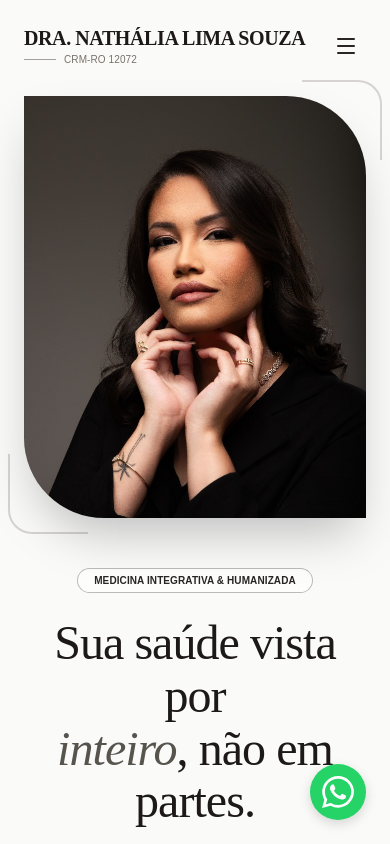
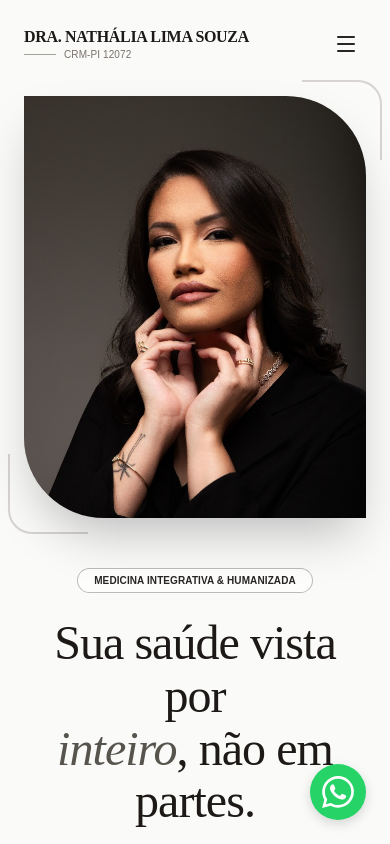
Before and after one commit to ErosBarbosa/dranathalialimasouza, a React (Vite) app: page / in a window 390 px wide. Shown: the top 844 px of the page. Built offline with nearby package versions, Linux system fonts and the light colour scheme.

Commit message:
Fix: telefone, CRM-PI, Instagram, Doctoralia, navbar mobile

```diff
--- a/src/App.jsx
+++ b/src/App.jsx
@@ -71,7 +71,7 @@ const App = () => {
 
   const handleContactSubmit = () => {
     const { name, phone, email, message } = contactForm;
-    const waPhone = "55699993807039";
+    const waPhone = "5569993807039";
 
     let text = `Olá! Vim pelo site. \n`;
     if (name) text += `*Nome*: ${name}\n`;
@@ -85,7 +85,7 @@ const App = () => {
 
   const handleWhatsAppRedirect = () => {
     const { name, date, time, phone, type, notes } = scheduleData; // added new fields
-    const waPhone = "55699993807039";
+    const waPhone = "5569993807039";
     let message = `Olá Dra. Nathália!`;
 
     if (name) message += ` Meu nome é *${name}*.`;
@@ -144,7 +144,7 @@ const App = () => {
 
       {/* WhatsApp Float Button - Standard Brand Style */}
       <a
-        href="https://wa.me/55699993807039"
+        href="https://wa.me/5569993807039"
         target="_blank"
         rel="noopener noreferrer"
         className="fixed bottom-6 right-6 z-50 bg-[#25D366] hover:bg-[#20ba5a] text-white p-3 rounded-full shadow-[0_4px_12px_rgba(0,0,0,0.15)] hover:shadow-[0_6px_16px_rgba(0,0,0,0.2)] transition-all duration-300 hover:-translate-y-1 flex items-center justify-center gap-2 group"
@@ -162,13 +162,13 @@ const App = () => {
       >
         <div className="container mx-auto px-6 md:px-12 flex justify-between items-center">
           <div className="flex flex-col cursor-pointer group" onClick={() => window.scrollTo({ top: 0, behavior: 'smooth' })}>
-            <span className="text-xl md:text-2xl font-serif-display tracking-widest font-semibold text-stone-900 group-hover:text-stone-600 transition-colors">
+            <span className="text-base md:text-2xl font-serif-display tracking-widest font-semibold text-stone-900 group-hover:text-stone-600 transition-colors leading-tight">
               DRA. NATHÁLIA LIMA SOUZA
             </span>
             <div className="flex items-center gap-2">
               <span className="h-px w-8 bg-stone-400"></span>
               <span className="text-[10px] uppercase tracking-[0.2em] text-stone-500 font-body font-medium">
-                CRM-RO 12072
+                CRM-PI 12072
               </span>
             </div>
           </div>
@@ -692,7 +692,7 @@ const App = () => {
                       <div className="bg-stone-800/80 backdrop-blur-sm p-3 rounded-full"><Phone size={20} className="text-stone-300" /></div>
                       <div>
                         <p className="text-xs uppercase text-stone-400 tracking-wider mb-1">Telefone / WhatsApp</p>
-                        <p className="text-lg font-medium">+55 (69) 99999-9999</p>
+                        <p className="text-lg font-medium">+55 (69) 99380-7039</p>
                       </div>
                     </div>
                     <div className="flex items-start gap-4">
@@ -714,7 +714,10 @@ const App = () => {
                 </div>
 
                 <div className="mt-12 flex gap-4">
-                  <a href="#" className="p-2 bg-stone-800/80 backdrop-blur-sm hover:bg-white hover:text-stone-900 transition-all rounded-full"><Instagram size={20} /></a>
+                  <a href="https://instagram.com/nathalima1" target="_blank" rel="noopener noreferrer" className="p-2 bg-stone-800/80 backdrop-blur-sm hover:bg-white hover:text-stone-900 transition-all rounded-full"><Instagram size={20} /></a>
+                  <a href="https://www.doctoralia.com.br" target="_blank" rel="noopener noreferrer" className="p-2 bg-stone-800/80 backdrop-blur-sm hover:bg-white hover:text-stone-900 transition-all rounded-full">
+                    <svg viewBox="0 0 24 24" className="w-5 h-5 fill-current" xmlns="http://www.w3.org/2000/svg"><path d="M12 0C5.373 0 0 5.373 0 12s5.373 12 12 12 12-5.373 12-12S18.627 0 12 0zm5.894 17.785c-1.09.75-2.59 1.215-4.194 1.215-1.603 0-3.103-.465-4.193-1.215-.39-.268-.51-.8-.27-1.19.24-.39.77-.51 1.16-.27.81.558 1.99.905 3.303.905s2.493-.347 3.304-.905c.39-.24.92-.12 1.16.27.24.39.12.922-.27 1.19zm-.394-4.285c-.828 0-1.5-.672-1.5-1.5s.672-1.5 1.5-1.5 1.5.672 1.5 1.5-.672 1.5-1.5 1.5zm-11 0c-.828 0-1.5-.672-1.5-1.5s.672-1.5 1.5-1.5 1.5.672 1.5 1.5-.672 1.5-1.5 1.5zm5.5 0c-.828 0-1.5-.672-1.5-1.5s.672-1.5 1.5-1.5 1.5.672 1.5 1.5-.672 1.5-1.5 1.5z" /></svg>
+                  </a>
                   <a href="#" className="p-2 bg-stone-800/80 backdrop-blur-sm hover:bg-white hover:text-stone-900 transition-all rounded-full"><Linkedin size={20} /></a>
                 </div>
               </div>
@@ -787,7 +790,7 @@ const App = () => {
               Medicina integrativa com foco na prevenção e no cuidado humanizado. Sua saúde em primeiro lugar.
             </p>
             <div className="text-stone-600 text-xs uppercase tracking-wider">
-              CRM-RO 12072
+              CRM-PI 12072
             </div>
           </div>
 
```
